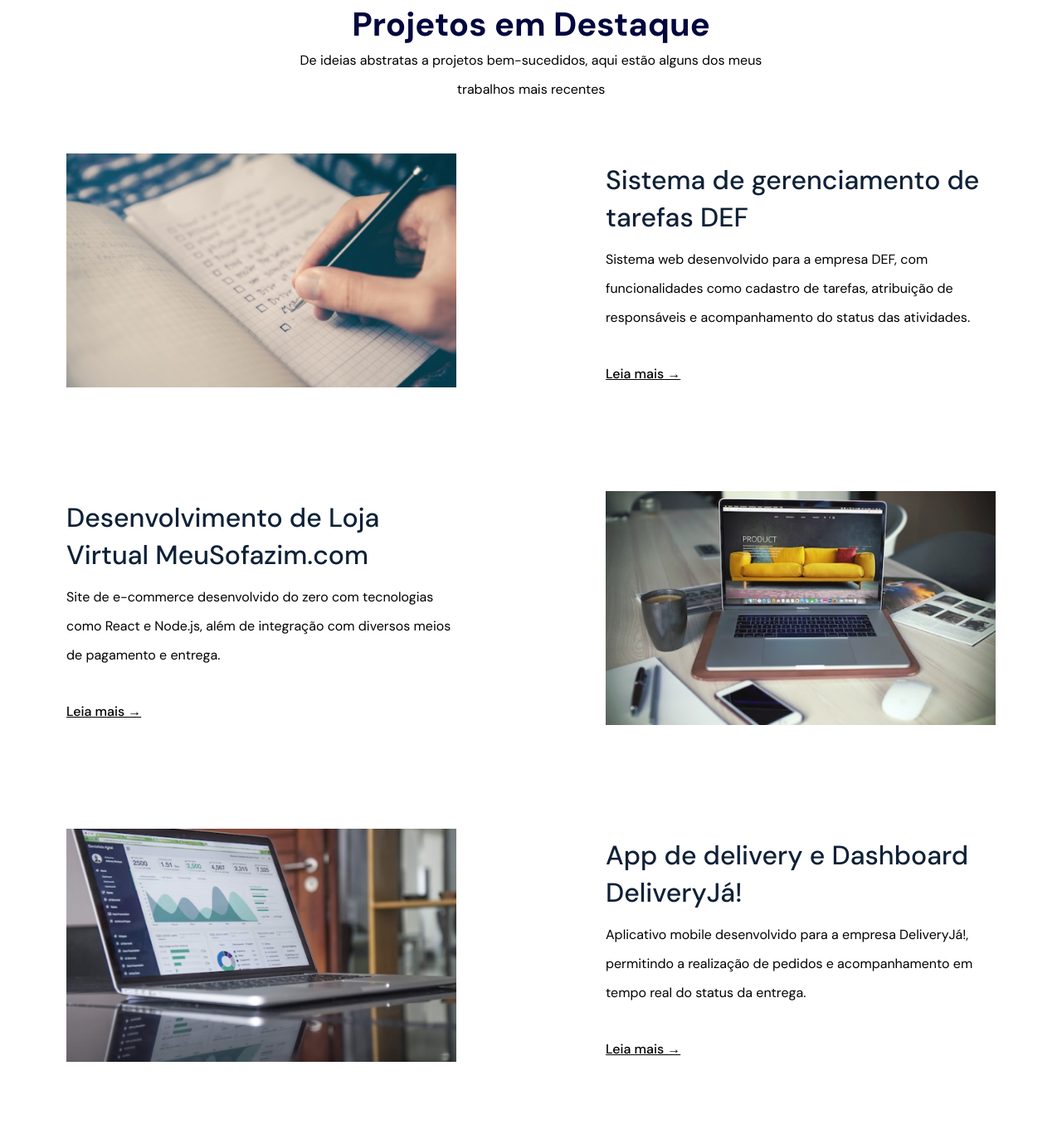
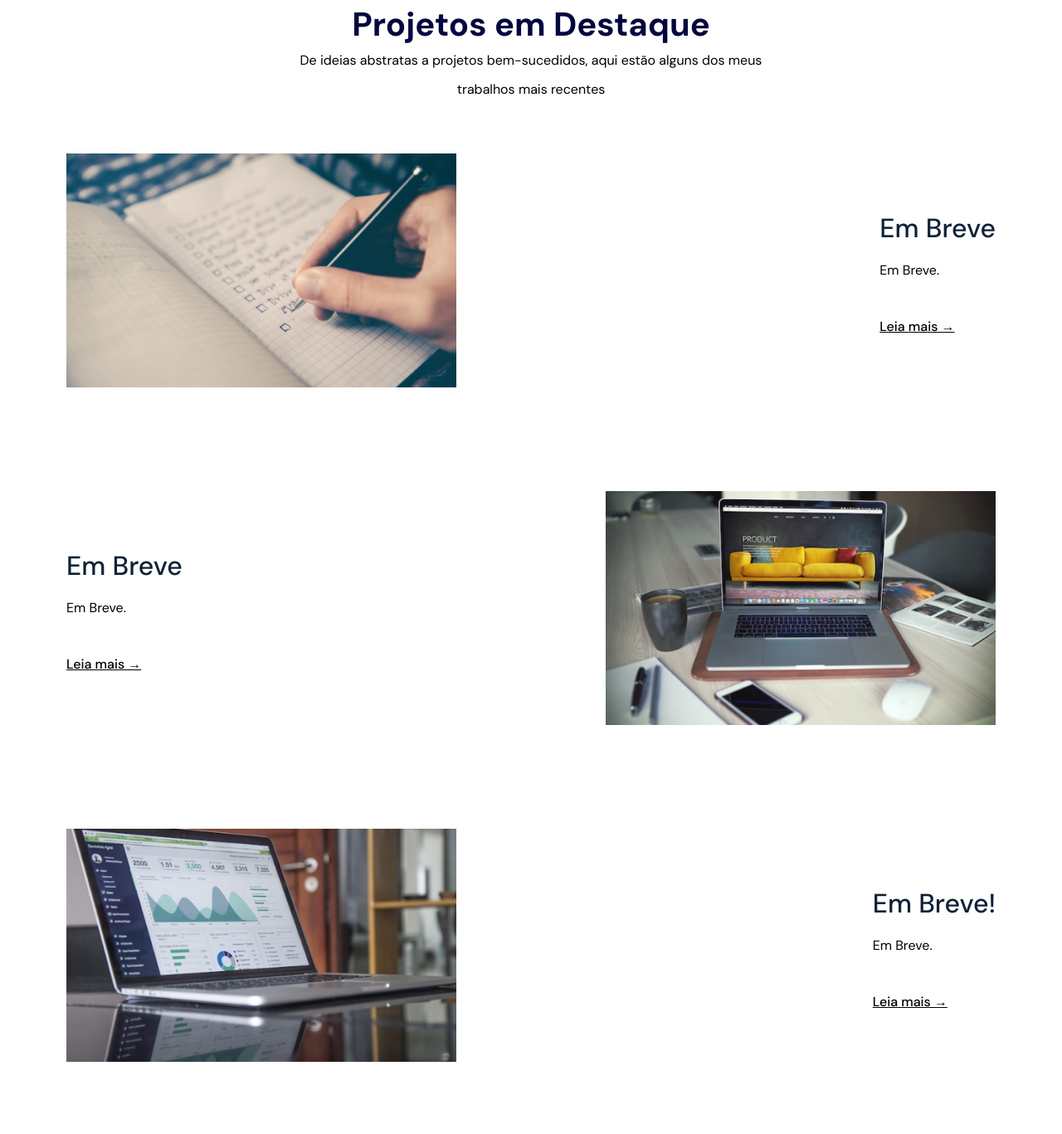
Before and after one commit to PauloHenriqueSG77/portf-lio02, a plain HTML site: page index.html in a window 1280 px wide. Shown: the part 2393-3760 px from the top of the page at 83% size. Drawn offline with Linux system fonts and the light colour scheme.

Commit message:
Update index.html

```diff
--- a/index.html
+++ b/index.html
@@ -118,8 +118,7 @@
             </div>
             <h3>Linguagens de Progamação</h3>
             <p>
-              Experiência em desenvolvimento fullstack com foco em tecnologias
-              modernas.
+              Experiência em desenvolvimento back end com foco em análise de dados.
             </p>
           </li>
           <li class="skills__item">
@@ -172,12 +171,10 @@
           </div>
           <div class="projects__info">
             <h3 class="tertiary-title">
-              Sistema de gerenciamento de tarefas DEF
+              Em Breve
             </h3>
             <p>
-              Sistema web desenvolvido para a empresa DEF, com funcionalidades
-              como cadastro de tarefas, atribuição de responsáveis e
-              acompanhamento do status das atividades.
+              Em Breve.
             </p>
             <a href="#">Leia mais &rarr;</a>
           </div>
@@ -188,12 +185,10 @@
           </div>
           <div class="projects__info">
             <h3 class="tertiary-title">
-              Desenvolvimento de Loja Virtual MeuSofazim.com
+              Em Breve
             </h3>
             <p>
-              Site de e-commerce desenvolvido do zero com tecnologias como React
-              e Node.js, além de integração com diversos meios de pagamento e
-              entrega.
+              Em Breve.
             </p>
             <a href="#">Leia mais &rarr;</a>
           </div>
@@ -204,12 +199,10 @@
           </div>
           <div class="projects__info">
             <h3 class="tertiary-title">
-              App de delivery e Dashboard DeliveryJá!
+              Em Breve!
             </h3>
             <p>
-              Aplicativo mobile desenvolvido para a empresa DeliveryJá!,
-              permitindo a realização de pedidos e acompanhamento em tempo real
-              do status da entrega.
+              Em Breve.
             </p>
             <a href="#">Leia mais &rarr;</a>
           </div>
@@ -227,8 +220,8 @@
           incrível juntos! 😊🚀
         </p>
         <div class="footer__contact mb-m">
-          <span class="mb-m">desbravador.paulo@gmail.com</span>
-          <span>75 9 92387255</span>
+          <span class="mb-m">pauloh.dbv.voluntary@gmail.com</span>
+          <span>75 9 8808-7853</span>
         </div>
         <ul class="mb-l">
           <li>
@@ -242,7 +235,7 @@
           </li>
         </ul>
         <p class="footer__copyright">
-           2024 | Paulo Henrique | Software Engineer.
+           2025 | Paulo Henrique | Software Engineer | Data Analyst.
         </p>
       </div>
     </footer>
```
